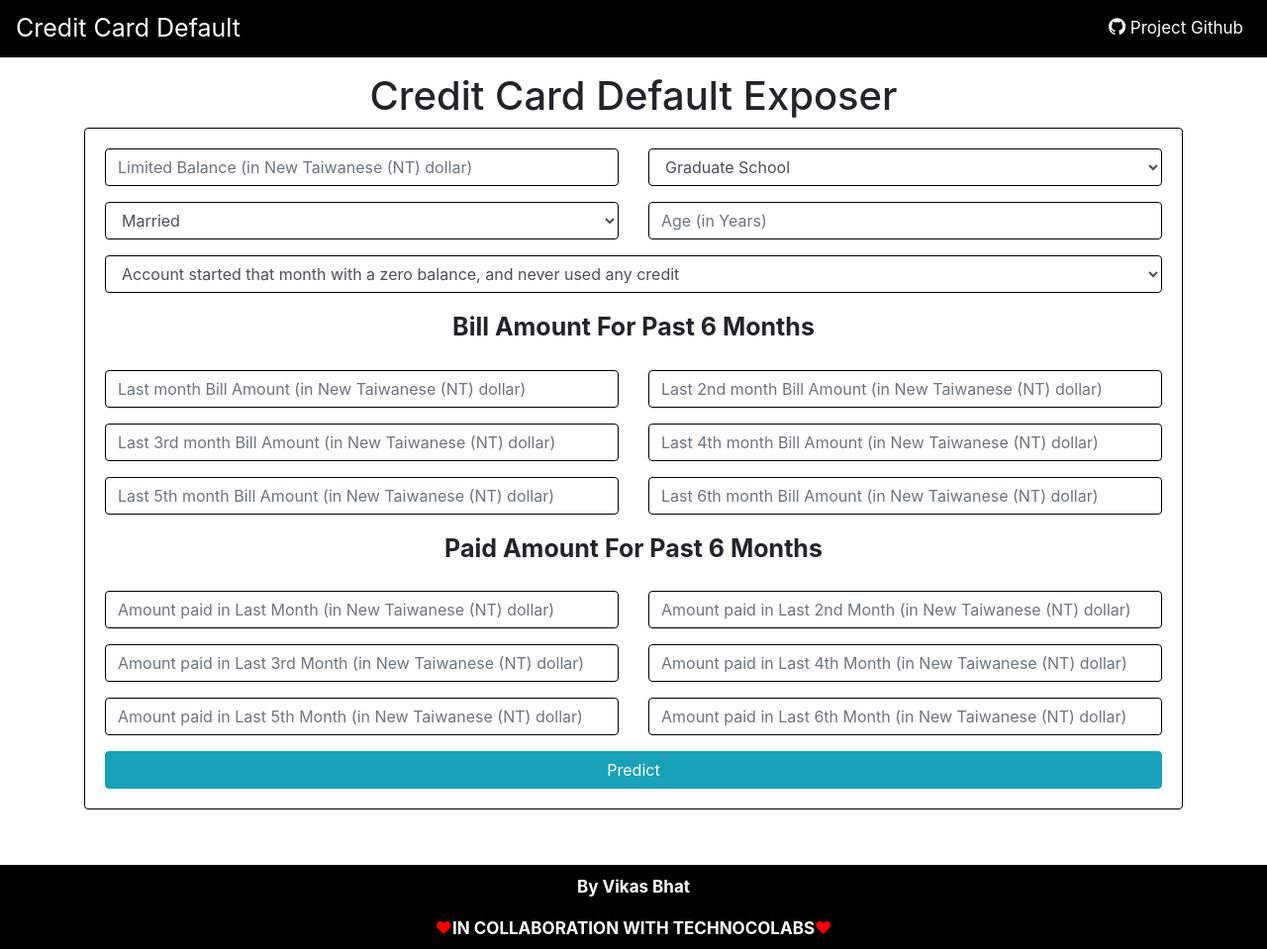
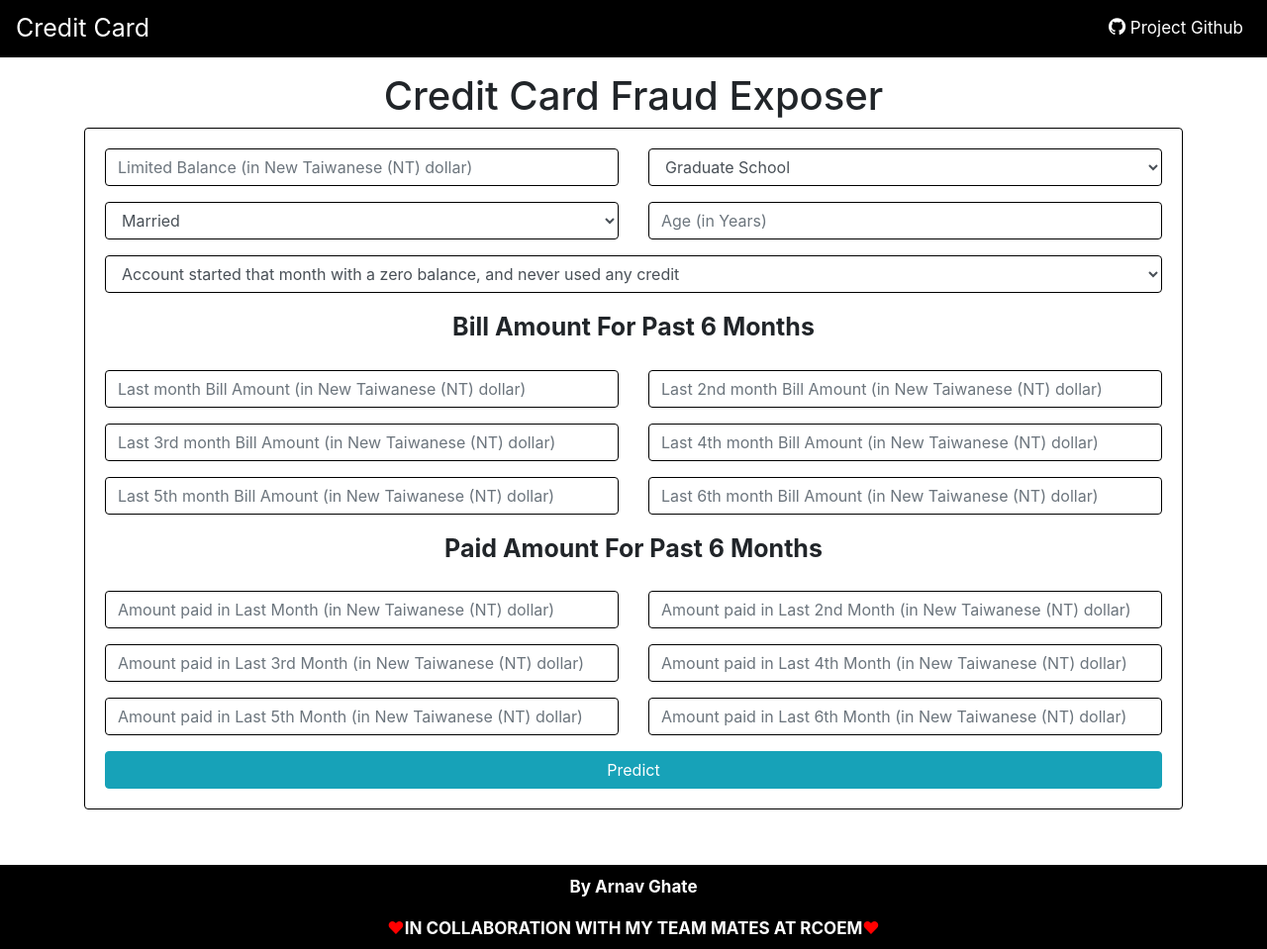
Before and after one commit to ARNAV-GHATE/creditcard-fraud-detection, a Flask app: page / in a window 1280 px wide. Shown: the whole page at 99% size. Run offline with Flask 2, Linux system fonts and the light colour scheme; parts of the project's set-up code (start-up, migrations or seed data) failed here and were passed over; some libraries are stand-ins or nearby versions.

Commit message:
index.html change

```diff
--- a/templates/home.html
+++ b/templates/home.html
@@ -1,9 +1,9 @@
 <html>
     <head>
-        <title>Credit Card Default Exposer</title>
+        <title>Credit Card Fraud Exposer</title>
         <meta name="viewport" content="width=device-width, initial-scale=1.0">
-        <meta name="og:title" content="Credit Card Default Exposer">
-        <meta name="author" content="VIKAS BHAT">
+        <meta name="og:title" content="Credit Card Fraud Exposer">
+        <meta name="author" content="Arnav Ghate">
         <link rel="stylesheet" href="https://stackpath.bootstrapcdn.com/bootstrap/4.3.1/css/bootstrap.min.css" integrity="sha384-ggOyR0iXCbMQv3Xipma34MD+dH/1fQ784/j6cY/iJTQUOhcWr7x9JvoRxT2MZw1T" crossorigin="anonymous">
         <link href="https://cdnjs.cloudflare.com/ajax/libs/font-awesome/4.7.0/css/font-awesome.min.css" rel="stylesheet"/>
         <link rel="canonical" href="https://getbootstrap.com/docs/4.0/examples/sticky-footer/">
@@ -59,14 +59,14 @@
     <body>
 
         <nav class="navbar navbar-expand-lg navbar-dark fixed-top bg-dark" style="background-color: black !important;">
-            <a href="{{ url_for('home') }}" style="color: white;font-size: 25px;">Credit Card Default</a>
+            <a href="{{ url_for('home') }}" style="color: white;font-size: 25px;">Credit Card </a>
             <button class="navbar-toggler" type="button" data-toggle="collapse" data-target="#navbarNav" aria-controls="navbarNav" aria-expanded="false" aria-label="Toggle navigation">
                <span class="navbar-toggler-icon"></span>
              </button>
              <div class="collapse navbar-collapse" id="navbarNav">
                <ul class="navbar-nav ml-auto">
                  <li class="nav-item active">
-                   <a href="https://github.com/vbhatsaccnt/credit-card-fraud-detection-mini-project" target="_blank" class="nav-link"><span style="font-size: 20px;" class="fa fa-github"></span>&nbsp;Project Github</a>
+                   <a href="" target="https://github.com/ARNAV-GHATE/creditcard-fraud-detection" class="nav-link"><span style="font-size: 20px;" class="fa fa-github"></span>&nbsp;Project Github</a>
                  </li>
                </ul>
              </div>
@@ -76,7 +76,7 @@
 
            <div class="container">
 
-           <center><h1>Credit Card Default Exposer</h1></center>
+           <center><h1>Credit Card Fraud Exposer</h1></center>
 
            {% if alert_message %}
             <center><div class="alert alert-danger">{{ alert_message }}</div></center>
@@ -236,8 +236,8 @@
            </div>
 
            <footer>
-            <center><p style="color: white;font-size: 17px;font-weight: bold;margin-top: 10px;">By Vikas Bhat</p></center>
-            <center><p style="color: white;font-size: 17px;font-weight: bold;margin-top: 10px;"><span style="color:red">&#10084;</span>IN COLLABORATION WITH TECHNOCOLABS<span style="color:red">&#10084;</span></p></center>
+            <center><p style="color: white;font-size: 17px;font-weight: bold;margin-top: 10px;">By Arnav Ghate</p></center>
+            <center><p style="color: white;font-size: 17px;font-weight: bold;margin-top: 10px;"><span style="color:red">&#10084;</span>IN COLLABORATION WITH MY TEAM MATES AT RCOEM<span style="color:red">&#10084;</span></p></center>
 
         </footer>
     </body>
```
